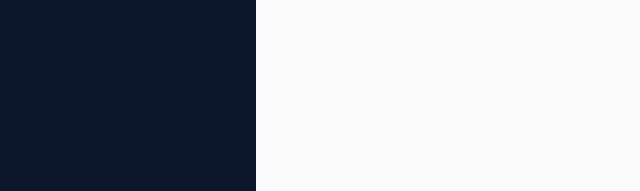
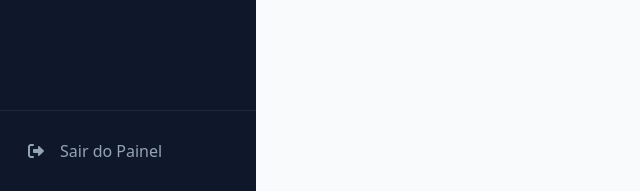
Before and after one commit to Nycksionia/atende50, a Flask app: page /admin/clientes in a window 1280 px wide. Shown: the part 609-800 px from the top of the page, without its empty margins (0-640 px from the left). Run offline with Flask 3, Linux system fonts and the light colour scheme; a user stored in the database is signed in; data comes from the database, SQL or seed files in the repository; some libraries are stand-ins or nearby versions.

Commit message:
Fix: Adicionado botão Sair no rodapé de Profissionais e clientes

```diff
--- a/templates/admin_clientes.html
+++ b/templates/admin_clientes.html
@@ -11,14 +11,15 @@
 
 <body class="bg-slate-50 flex h-screen">
 
-    <aside class="w-64 bg-slate-900 text-white flex flex-col">
+    <aside class="w-64 bg-slate-900 text-white flex flex-col h-screen sticky top-0">
         <div class="p-6 border-b border-slate-800">
             <a href="{{ url_for('exibir_area_restrita') }}" class="block hover:opacity-80 transition">
                 <span class="text-xl font-black tracking-tighter text-blue-400">GESTÃO <span
                         class="text-orange-500">50+</span></span>
             </a>
         </div>
-        <nav class="flex-1 p-4 space-y-2">
+
+        <nav class="flex-1 p-4 space-y-2 overflow-y-auto">
             <a href="{{ url_for('ir_para_dashboard') }}"
                 class="flex items-center gap-3 p-3 rounded-lg hover:bg-slate-800 transition">
                 <i class="fas fa-chart-pie w-5"></i> Dashboard
@@ -36,6 +37,13 @@
                 <i class="fas fa-list-ul w-5"></i> Chamados
             </a>
         </nav>
+
+        <div class="p-4 border-t border-slate-800 mt-auto">
+            <a href="{{ url_for('logout') }}"
+                class="flex items-center gap-3 p-3 rounded-lg text-slate-400 hover:text-white hover:bg-red-900/20 transition">
+                <i class="fas fa-sign-out-alt w-5"></i> Sair do Painel
+            </a>
+        </div>
     </aside>
 
     <main class="flex-1 p-10 overflow-y-auto">
```
Also changed, not shown: templates/admin_profissionais.html (+10 -2 lines).
